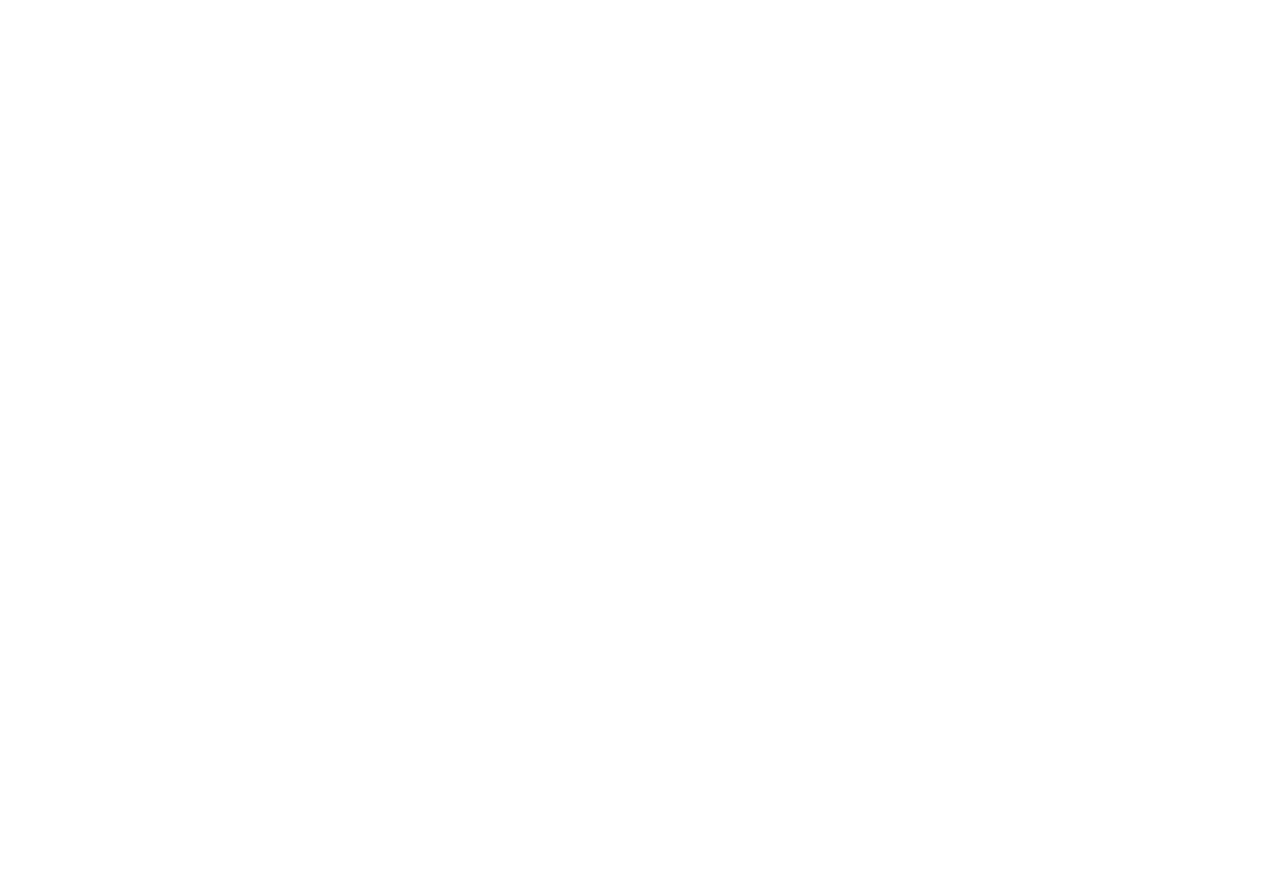
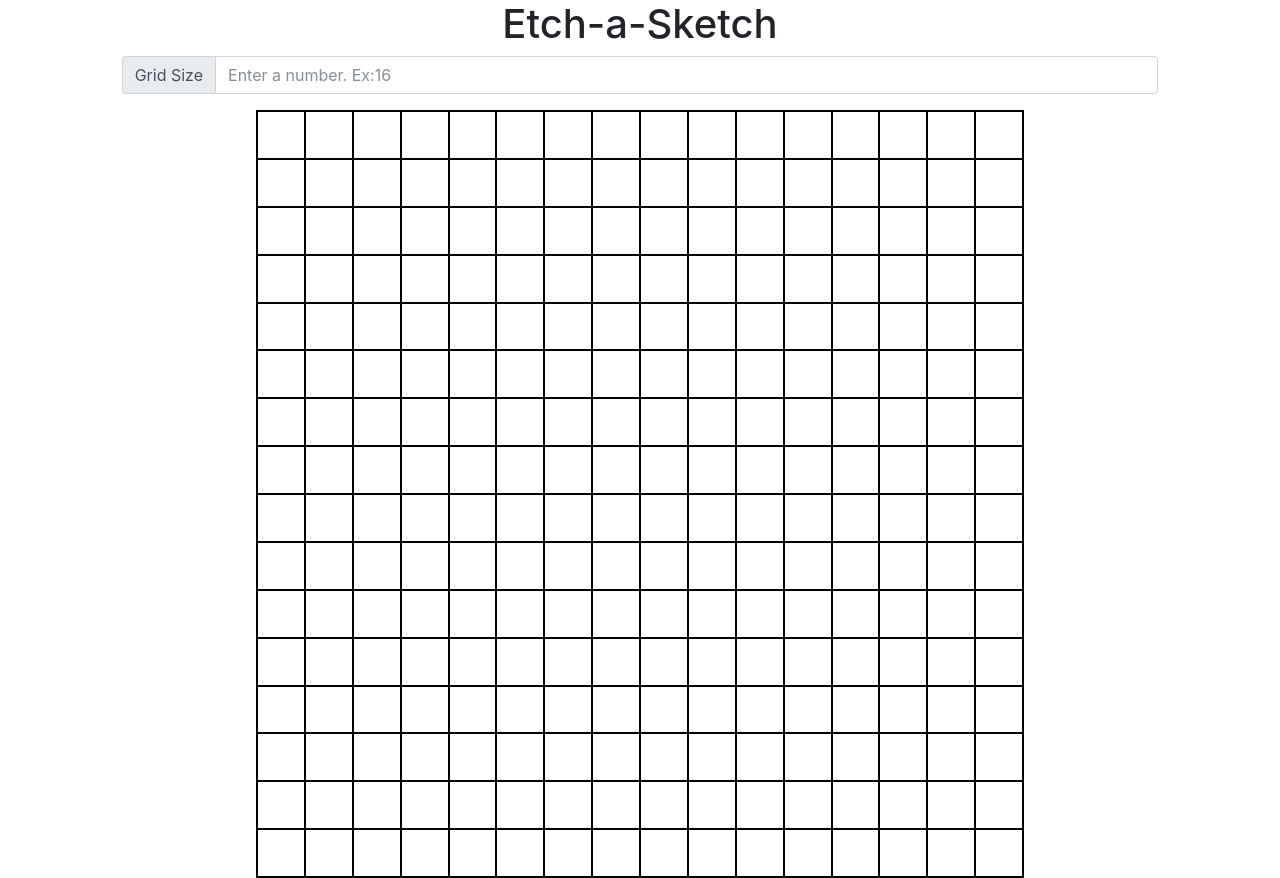
Before and after one commit to AlexRobi/etch-a-sketch, a plain HTML site: page index.html in a window 1280 px wide. Before the commit the page ends 800 px from the top, so only its background shows below. Drawn offline with nearby package versions, Linux system fonts and the light colour scheme.

Commit message:
add input grid size

```diff
--- a/index.html
+++ b/index.html
@@ -5,12 +5,29 @@
 <head>
   <meta charset="utf-8">
   <title>Etch-a-Sketch</title>
+  <meta name="viewport" content="width=device-width, initial-scale=1, shrink-to-fit=no">
+  <link rel="stylesheet" href="https://maxcdn.bootstrapcdn.com/bootstrap/4.0.0-beta.2/css/bootstrap.min.css"
+    integrity="sha384-PsH8R72JQ3SOdhVi3uxftmaW6Vc51MKb0q5P2rRUpPvrszuE4W1povHYgTpBfshb"
+    crossorigin="anonymous">
   <link rel="stylesheet" href="stylesheet.css" />
 </head>
 
 <body>
 
+  <h1 class="text-center">Etch-a-Sketch</h1>
+
+  <div class="input-group col-10 mx-auto mb-3">
+    <span class="input-group-addon">Grid Size</span>
+    <input type="number" placeholder="Enter a number. Ex:16" id="input-grid-size" class="form-control"
+      name="Grid-size" value="" />
+  </div>
+
+  <div id="grid-container"></div>
+
   <script src="script.js"></script>
+  <script src="https://maxcdn.bootstrapcdn.com/bootstrap/4.0.0-beta.2/js/bootstrap.min.js"
+    integrity="sha384-alpBpkh1PFOepccYVYDB4do5UnbKysX5WZXm3XxPqe5iKTfUKjNkCk9SaVuEZflJ"
+    crossorigin="anonymous"></script>
 </body>
 
 </html>
--- a/script.js
+++ b/script.js
@@ -0,0 +1,36 @@
+function createGrid(gridSize) {
+  const gridContainer = document.getElementById('grid-container');
+  const grid = document.createElement('div');
+  grid.setAttribute('id', 'grid');
+  grid.setAttribute('class', 'mx-auto');
+  gridContainer.appendChild(grid);
+  for (var i = 0; i < gridSize; i++) {
+    const row = document.createElement('div');
+    row.classList.add('row');
+    row.style.cssText = `height: ${100 / gridSize}%;`
+    grid.appendChild(row);
+    for (var i2 = 0; i2 < gridSize; i2++) {
+      const cell = document.createElement('div');
+      cell.classList.add('cell');
+      cell.style.cssText = `width: ${100 / gridSize}%;`
+      row.appendChild(cell);
+    };
+  };
+};
+
+/* event listener */
+inputGridSize = document.getElementById("input-grid-size"),
+inputGridSize.addEventListener('change', resize);
+
+/* function */
+function resize() {
+  if (this.value >= 1 && this.value <= 64) {
+    const grid = document.getElementById('grid');
+    grid.parentNode.removeChild(grid);
+    createGrid(this.value)
+  } else {
+    alert("Error! Enter a number between 1 and 64.");
+  };
+};
+
+createGrid(16)
--- a/stylesheet.css
+++ b/stylesheet.css
@@ -0,0 +1,35 @@
+@media (min-width: 576px) {
+  #grid {
+    height: 576px!important;
+    width: 576px!important;
+  }
+}
+
+@media (min-width: 768px) {
+  #grid {
+    height: 768px!important;
+    width: 768px!important;
+  }
+}
+
+@media (min-width: 992px) {
+}
+
+@media (min-width: 1200px) {
+}
+
+#grid {
+  height: 300px;
+  width: 300px;
+  border: 1px solid black;
+  padding: 0 15px 0 15px;
+}
+
+.row {
+  display: flex;
+  flex-direction: row;
+}
+
+.cell {
+  border: 1px solid black;
+}
```
